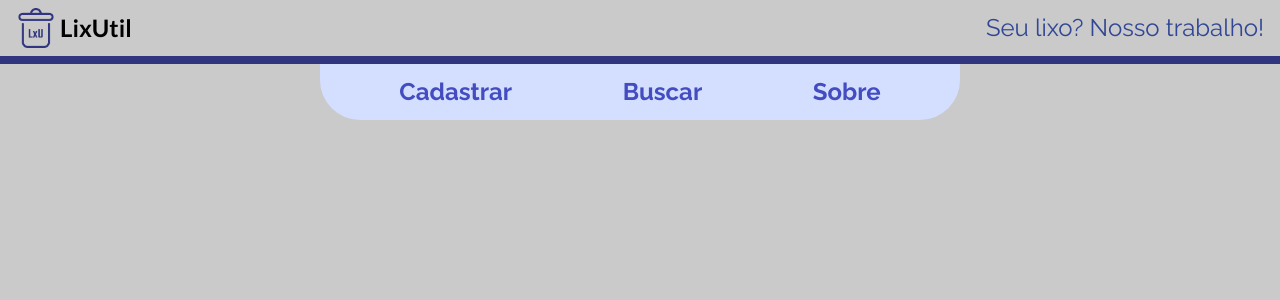
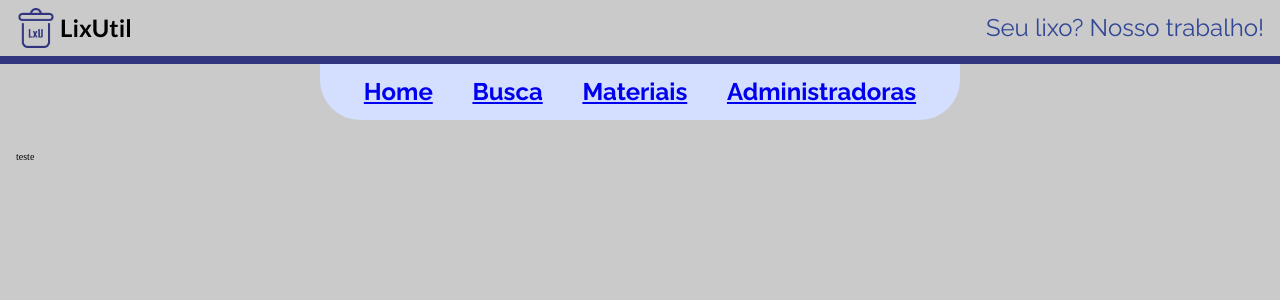
Before and after one commit to START-DB-2023/ColetaSeletiva, a React (Vite) app in the folder FrontEnd/: page /busca in a window 1280 px wide. Shown: the top 300 px of the page. Built offline with nearby package versions, Linux system fonts and the light colour scheme.

Commit message:
improve navigation between pages

```diff
--- a/FrontEnd/src/components/Navigation/Navigation.tsx
+++ b/FrontEnd/src/components/Navigation/Navigation.tsx
@@ -1,14 +1,24 @@
+import { Link } from "react-router-dom";
 import "./Navigation.css";
 function Navigation() {
   return (
     <div>
-    <nav className="c-navigation">
-      <ul className="c-navigation__list">
-        <li className="c-navigation__item">Cadastrar</li>
-        <li className="c-navigation__item">Buscar</li>
-        <li className="c-navigation__item">Sobre</li>
-      </ul>
-    </nav>
+      <nav className="c-navigation">
+        <ul className="c-navigation__list">
+          <li className="c-navigation__item">
+            <Link to="/">Home</Link>
+          </li>
+          <li className="c-navigation__item">
+            <Link to="/busca">Busca</Link>
+          </li>
+          <li className="c-navigation__item">
+            <Link to={"/materiais"}>Materiais</Link>
+          </li>
+          <li className="c-navigation__item">
+            <Link to={"/administradoras"}>Administradoras</Link>
+          </li>
+        </ul>
+      </nav>
     </div>
   );
 }
--- a/FrontEnd/src/pages/Administrator/AdministratorPage.tsx
+++ b/FrontEnd/src/pages/Administrator/AdministratorPage.tsx
@@ -1,18 +1,32 @@
 import { Link } from "react-router-dom";
 import Administrator from "../../components/Administrator/Administrator";
-import { List, Heading, Button} from "../../components";
+import {
+  List,
+  Heading,
+  Button,
+  Header,
+  Navigation,
+  MainContainer,
+} from "../../components";
 import useQueryAdministradoras from "../../hooks/useQueryAdministradoras";
 
 function AdministratorPage() {
-    const { administradoras, administradorasQueryIsLoading} = useQueryAdministradoras();
+  const { administradoras, administradorasQueryIsLoading } =
+    useQueryAdministradoras();
   console.log(administradoras);
 
   return (
     <>
+      <Header />
+      <Navigation />
       <Heading color="#31357f">Administradoras</Heading>
+      <MainContainer>
         <center>
           <Button color="white">
-                <Link style={{color: "var(--blue)", textDecorationLine: 'none'}} to={"/administradoras/novo"}>
+            <Link
+              style={{ color: "var(--blue)", textDecorationLine: "none" }}
+              to={"/administradoras/novo"}
+            >
               Nova Administradora
             </Link>
           </Button>
@@ -21,8 +35,13 @@ function AdministratorPage() {
           {administradorasQueryIsLoading && <p>Carregando Informações</p>}
           <List>
             {administradoras?.map(
-                    (administrator: { nome: string; estado: string, cidade: string, descricao: string}) => {
-                        const { nome, estado, cidade, descricao} = administrator;
+              (administrator: {
+                nome: string;
+                estado: string;
+                cidade: string;
+                descricao: string;
+              }) => {
+                const { nome, estado, cidade, descricao } = administrator;
                 return (
                   <Administrator
                     key={nome}
@@ -36,6 +55,7 @@ function AdministratorPage() {
             )}
           </List>
         </section>
+      </MainContainer>
     </>
   );
 }
--- a/FrontEnd/src/pages/Administrator/NewAdministratorPage.tsx
+++ b/FrontEnd/src/pages/Administrator/NewAdministratorPage.tsx
@@ -1,13 +1,15 @@
-import { Heading } from "../../components";
+import { Header, Heading, MainContainer, Navigation } from "../../components";
 import FormsAdministrator from "../../components/FormsAdministrator/FormsAdministrator";
 
 function NewAdministratorPage() {
   return (
     <>
-        <main>
+      <Header />
+      <Navigation />
+      <MainContainer>
         <Heading>Nova Administradora</Heading>
         <FormsAdministrator></FormsAdministrator>
-        </main>
+      </MainContainer>
     </>
   );
 }
--- a/FrontEnd/src/pages/Material/MaterialPage.tsx
+++ b/FrontEnd/src/pages/Material/MaterialPage.tsx
@@ -1,6 +1,13 @@
 import { Link } from "react-router-dom";
 import Material from "../../components/Material/Material";
-import { List, Heading, Button } from "../../components";
+import {
+  List,
+  Heading,
+  Button,
+  MainContainer,
+  Navigation,
+  Header,
+} from "../../components";
 import useQueryMateriais from "../../hooks/useQueryMateriais";
 
 function MateriaisPage() {
@@ -9,10 +16,16 @@ function MateriaisPage() {
 
   return (
     <>
+      <Header />
+      <Navigation />
+      <MainContainer>
         <Heading color="#31357f">Materiais</Heading>
         <center>
           <Button color="white">
-                <Link style={{color: "var(--blue)", textDecorationLine: 'none'}} to={"/materiais/novo"}>
+            <Link
+              style={{ color: "var(--blue)", textDecorationLine: "none" }}
+              to={"/materiais/novo"}
+            >
               Novo Material
             </Link>
           </Button>
@@ -35,6 +48,7 @@ function MateriaisPage() {
             )}
           </List>
         </section>
+      </MainContainer>
     </>
   );
 }
--- a/FrontEnd/src/pages/Material/NewMaterialPage.tsx
+++ b/FrontEnd/src/pages/Material/NewMaterialPage.tsx
@@ -1,12 +1,20 @@
-import { FormsMaterial, Heading } from "../../components";
+import {
+  FormsMaterial,
+  Header,
+  Heading,
+  MainContainer,
+  Navigation,
+} from "../../components";
 
 function NewMaterialPage() {
   return (
     <>
-      <main>
+      <Header />
+      <Navigation />
+      <MainContainer>
         <Heading>Novo Material</Heading>
         <FormsMaterial></FormsMaterial>
-      </main>
+      </MainContainer>
     </>
   );
 }
--- a/FrontEnd/src/pages/SearchPage.tsx
+++ b/FrontEnd/src/pages/SearchPage.tsx
@@ -1,11 +1,13 @@
-import { Header, Navigation } from '../components';
+import { Header, MainContainer, Navigation } from "../components";
 
 function PageSearch() {
-
   return (
     <>
       <Header />
       <Navigation />
+      <MainContainer>
+        <p>teste</p>
+      </MainContainer>
     </>
   );
 }
```
Lines whose indentation alone changed are shown as unchanged.
